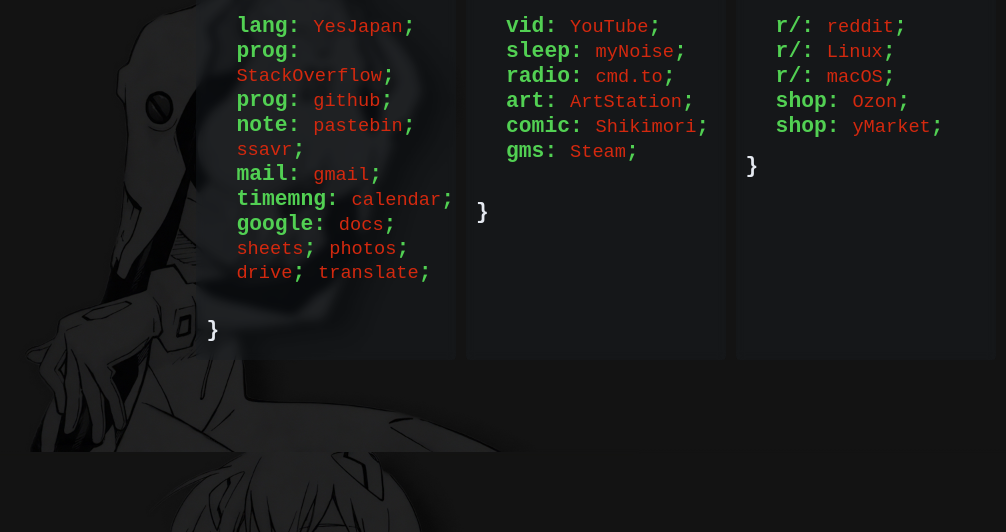
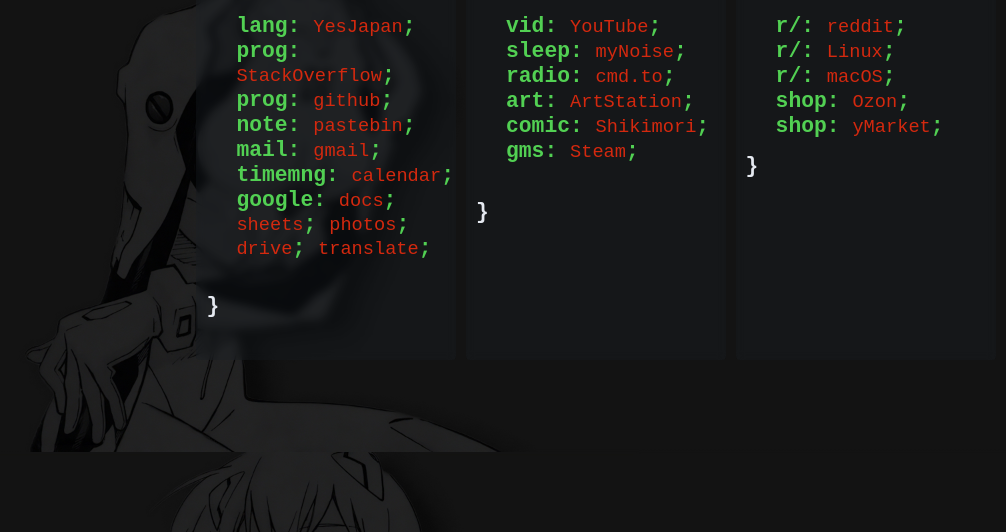
Before and after one commit to dayjedai/dayjedai, a plain HTML site: page index.html in a window 1280 px wide. Shown: the part 268-800 px from the top of the page, without its empty margins (44-1050 px from the left). Drawn offline with Linux system fonts and the light colour scheme.

Commit message:
Add files via upload

```diff
--- a/index.html
+++ b/index.html
@@ -71,7 +71,7 @@
                 <li>lang: <a href='http://yesjapan.com' class='button'>YesJapan</a>;</li>
                 <li>prog: <a href='http://stackoverflow.com/' class='button'>StackOverflow</a>;</li>
                 <li>prog: <a href='http://github.com/' class='button'>github</a>;</li>
-                <li>note: <a href='https://pastebin.com/' class='button'>pastebin</a>; <a href='http://ssavr.com/' class='button'>ssavr</a>;</li>
+                <li>note: <a href='https://pastebin.com/' class='button'>pastebin</a>;
                 <li>mail: <a href='https://gmail.com' class='button'>gmail</a>;</li>
                 <li>timemng: <a href='https://calendar.google.com/' class='button'>calendar</a>;</li>
                 <li>google: <a href='http://docs.google.com/' class='button'>docs</a>; <a href='https://docs.google.com/spreadsheets/u/0/' class='button'>sheets</a>; <a href='https://photos.google.com/' class='button'>photos</a>; <a href='https://drive.google.com/' class='button'>drive</a>; <a href='https://translate.google.com/' class='button'>translate</a>;</li>
```
